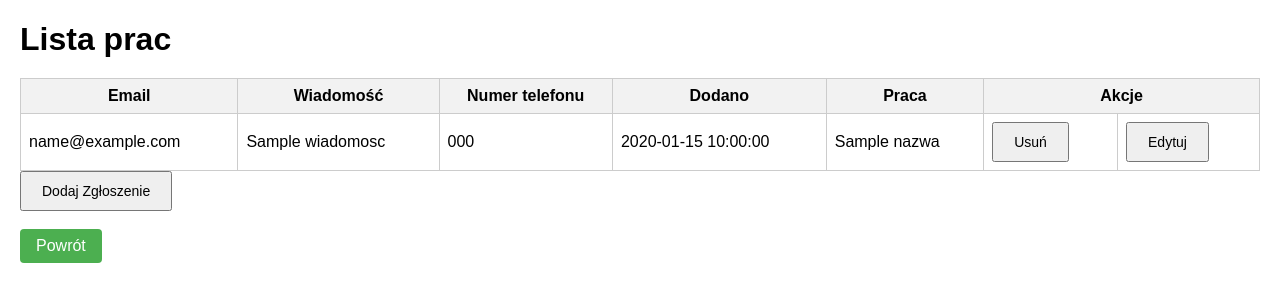
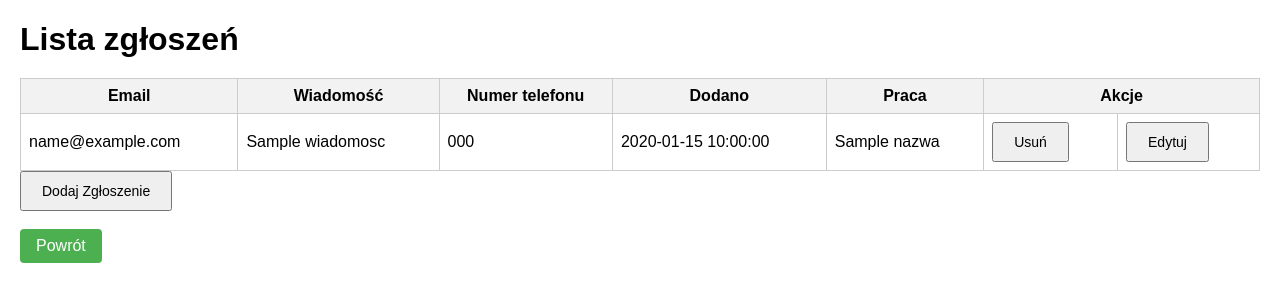
Before and after one commit to apogeumsmutku/projectSL, a Flask app: template templates/zgloszenia.html in a window 1280 px wide. Shown: the top 302 px of the page. Run offline with Flask 2, Linux system fonts and the light colour scheme; the template is opened without the code that fills it: most values are stand-ins (such as "Sample title", 1, 10 or a date in 2020).

Commit message:
fixed typos

```diff
--- a/templates/zgloszenia.html
+++ b/templates/zgloszenia.html
@@ -47,7 +47,7 @@
     </script>
 </head>
 <body>
-    <h1>Lista prac</h1>
+    <h1>Lista zgłoszeń</h1>
     <table>
         <thead>
             <tr>
```
